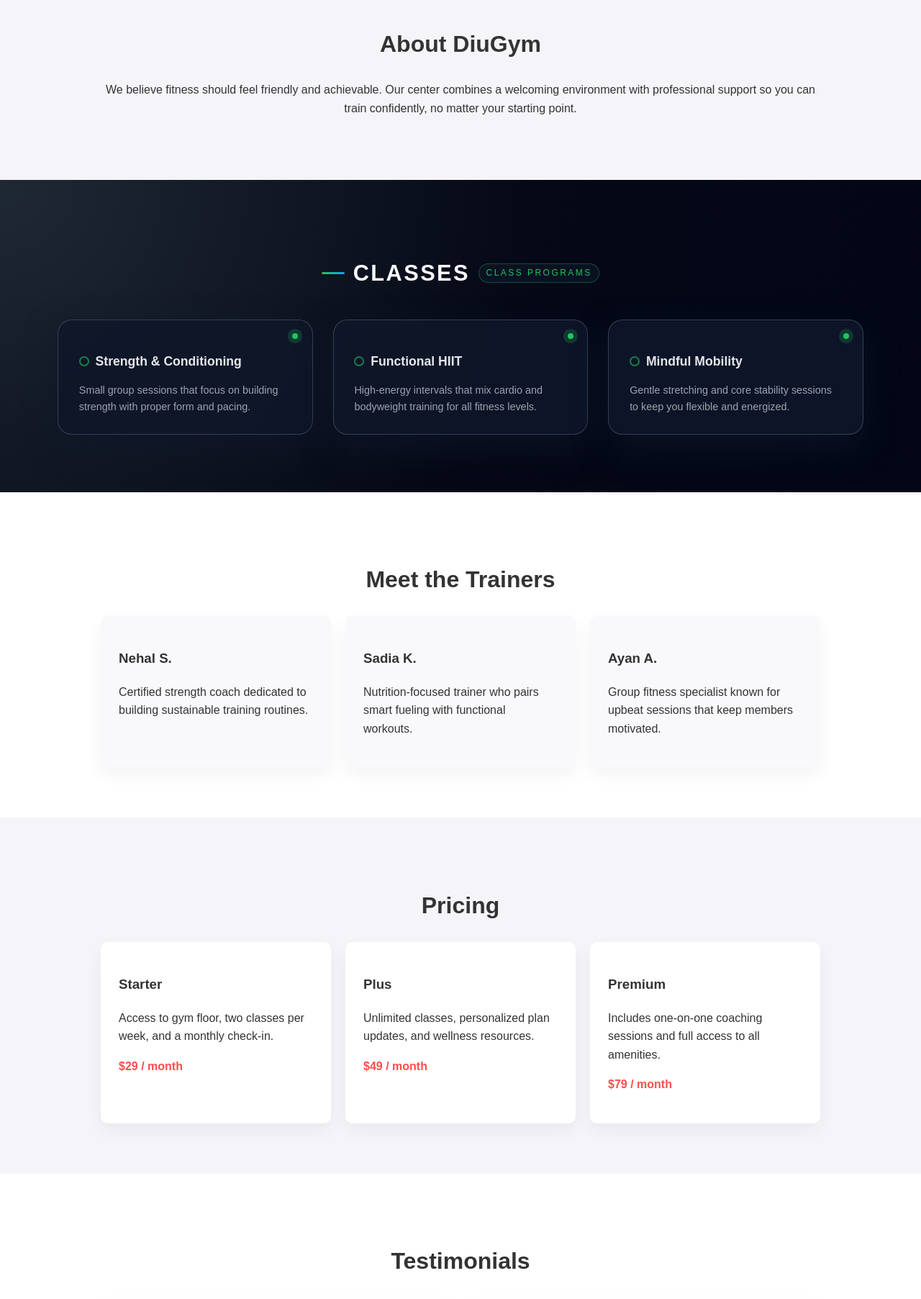
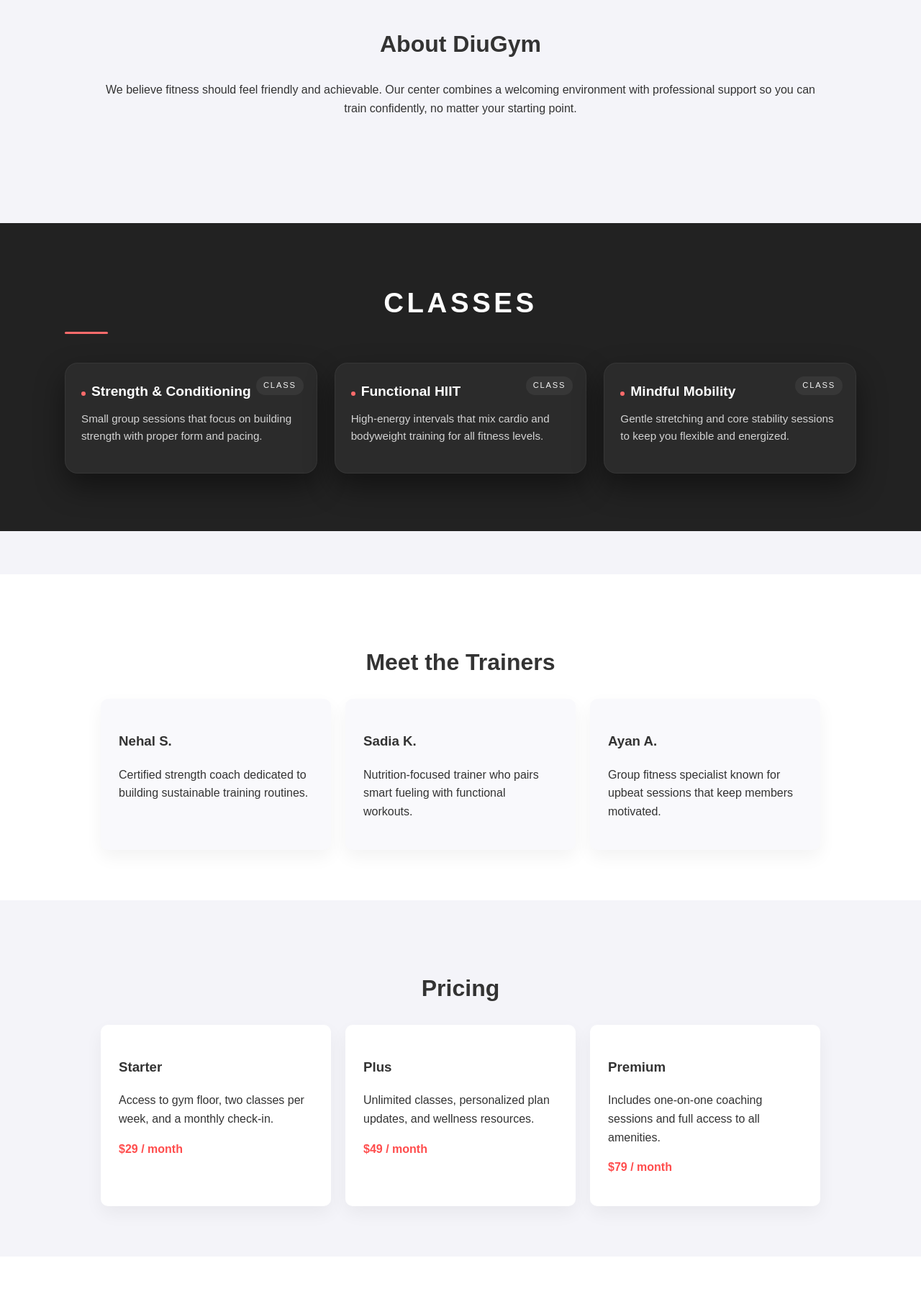
Before and after one commit to shouvikofficial/web-engineering-project, a PHP site: page / in a window 1280 px wide. Shown: the part 496-2301 px from the top of the page at 72% size. Run offline with PHP 8.4, Linux system fonts and the light colour scheme.

Commit message:
Update style.css

```diff
--- a/assets/css/style.css
+++ b/assets/css/style.css
@@ -189,147 +189,157 @@ footer {
 /* from here onward changes is made by Akib.
 classes*/
 
-:root {
-  --bg-body: #050816;
-  --bg-section: radial-gradient(circle at top left, #1f2933 0, #050816 55%, #020617 100%);
-  --accent: #22c55e;
-  --accent-soft: rgba(34, 197, 94, 0.2);
-  --card-bg: rgba(15, 23, 42, 0.9);
-  --card-border: rgba(148, 163, 184, 0.3);
-  --text-main: #e5e7eb;
-  --text-muted: #9ca3af;
-  --shadow-soft: 0 18px 45px rgba(15, 23, 42, 0.7);
+/* Make sure global stuff doesn't interfere too much */
+*,
+*::before,
+*::after {
+  box-sizing: border-box;
 }
-#classes.section {
-  background: var(--bg-section);
-  padding: 5rem 1.5rem;
-  color: var(--text-main);
+
+/* Only target this specific section */
+#classes {
+  padding: 80px 20px;
+  background: #222; /* Dark */
+  position: relative;
+  z-index: 1; /* Sits nicely above backgrounds behind it */
+  margin: 60px 0; /* Space from previous & next sections */
 }
 
 #classes .section-content {
-  max-width: 1120px;
+  max-width: 1100px;
   margin: 0 auto;
 }
-#classes h2 {
-  font-size: clamp(1.75rem, 2.4vw, 2.25rem);
-  font-weight: 700;
-  letter-spacing: 0.08em;
-  text-transform: uppercase;
-  color: #f9fafb;
-  display: inline-flex;
-  align-items: center;
-  gap: 0.75rem;
-  margin-bottom: 2.5rem;
-  position: relative;
+
+/* Reset any weird inherited margins from global styles */
+#classes h2,
+#classes h3,
+#classes p {
+  margin-top: 0;
 }
 
-#classes h2::before {
-  content: "";
-  display: inline-block;
-  width: 32px;
-  height: 3px;
-  border-radius: 999px;
-  background: linear-gradient(90deg, var(--accent), #0ea5e9);
+/* Section title */
+#classes h2 {
+  font-size: 2.4rem;
+  margin-bottom: 1rem;
+  color: #fff;
+  text-transform: uppercase;
+  letter-spacing: 0.12em;
 }
 
 #classes h2::after {
-  content: "Class Programs";
-  font-size: 0.75rem;
-  font-weight: 500;
-  text-transform: uppercase;
-  color: var(--accent);
-  padding: 0.2rem 0.6rem;
+  content: "";
+  display: block;
+  width: 60px;
+  height: 3px;
+  margin-top: 10px;
+  background: #ff6b6b; /* Primary accent */
   border-radius: 999px;
-  background: rgba(15, 23, 42, 0.65);
-  border: 1px solid rgba(34, 197, 94, 0.35);
 }
+
+/* Cards container */
 #classes .cards {
   display: grid;
-  grid-template-columns: repeat(auto-fit, minmax(260px, 1fr));
-  gap: 1.75rem;
+  grid-template-columns: repeat(3, minmax(0, 1fr));
+  gap: 24px;
+  margin-top: 40px;
 }
+
+/* Individual card */
 #classes .card {
+  background: #2b2b2b;
+  border-radius: 18px;
+  padding: 24px 22px;
+  box-shadow: 0 18px 40px rgba(0, 0, 0, 0.45);
+  border: 1px solid rgba(255, 255, 255, 0.05);
   position: relative;
-  background: var(--card-bg);
-  border-radius: 1.25rem;
-  padding: 1.6rem 1.8rem;
-  border: 1px solid var(--card-border);
-  box-shadow: var(--shadow-soft);
   overflow: hidden;
-  cursor: pointer;
   transition:
-    transform 180ms ease-out,
-    box-shadow 180ms ease-out,
-    border-color 180ms ease-out,
-    background 180ms ease-out;
+    transform 0.25s ease,
+    box-shadow 0.25s ease,
+    border-color 0.25s ease,
+    background 0.25s ease;
 }
+
+/* Accent glow */
 #classes .card::before {
   content: "";
   position: absolute;
-  inset: -40%;
-  background: radial-gradient(circle at top left, rgba(34, 197, 94, 0.08), transparent 55%);
+  inset: 0;
+  background: radial-gradient(circle at top left, rgba(255, 107, 107, 0.18), transparent 55%);
   opacity: 0;
-  transition: opacity 200ms ease-out;
+  transition: opacity 0.25s ease;
   pointer-events: none;
 }
+
+/* Small “Class” pill */
 #classes .card::after {
-  content: "";
+  content: "Class";
   position: absolute;
-  top: 1.1rem;
-  right: 1.2rem;
-  width: 8px;
-  height: 8px;
+  top: 18px;
+  right: 18px;
+  font-size: 0.7rem;
+  letter-spacing: 0.16em;
+  text-transform: uppercase;
+  padding: 4px 10px;
   border-radius: 999px;
-  background: var(--accent);
-  box-shadow: 0 0 0 6px var(--accent-soft);
+  background: rgba(255, 255, 255, 0.06);
+  color: #f5f5f5;
 }
+
+#classes .card h3 {
+  font-size: 1.2rem;
+  margin-bottom: 10px;
+  color: #fff;
+}
+
+#classes .card p {
+  font-size: 0.95rem;
+  line-height: 1.6;
+  color: #d3d3d3;
+}
+
+/* Hover */
 #classes .card:hover {
   transform: translateY(-6px);
-  box-shadow: 0 22px 55px rgba(15, 23, 42, 0.95);
-  border-color: rgba(34, 197, 94, 0.55);
-  background: linear-gradient(
-    135deg,
-    rgba(15, 23, 42, 0.98),
-    rgba(15, 23, 42, 0.96) 60%,
-    rgba(8, 47, 73, 0.95)
-  );
+  box-shadow: 0 24px 52px rgba(0, 0, 0, 0.7);
+  border-color: rgba(255, 107, 107, 0.5);
+  background: #252525;
 }
 
 #classes .card:hover::before {
   opacity: 1;
 }
-#classes .card h3 {
-  font-size: 1.1rem;
-  font-weight: 600;
-  margin-bottom: 0.55rem;
-  display: flex;
-  align-items: center;
-  gap: 0.55rem;
-}
+
+/* Dot before heading */
 #classes .card h3::before {
   content: "";
-  width: 10px;
-  height: 10px;
+  display: inline-block;
+  width: 6px;
+  height: 6px;
+  margin-right: 8px;
   border-radius: 999px;
-  border: 2px solid rgba(34, 197, 94, 0.6);
+  background: #ff6b6b;
 }
-#classes .card p {
-  font-size: 0.9rem;
-  line-height: 1.6;
-  color: var(--text-muted);
-  margin-bottom: 0;
+
+/* Responsive */
+@media (max-width: 900px) {
+  #classes .cards {
+    grid-template-columns: repeat(2, minmax(0, 1fr));
+  }
 }
-@media (max-width: 768px) {
-  #classes.section {
-    padding: 3.5rem 1.25rem;
+
+@media (max-width: 600px) {
+  #classes {
+    padding: 60px 16px;
+    margin: 40px 0; /* slightly less margin on small screens */
   }
 
-  #classes h2 {
-    margin-bottom: 2rem;
+  #classes .cards {
+    grid-template-columns: 1fr;
   }
 
   #classes .card {
-    padding: 1.4rem 1.5rem;
+    padding: 20px 18px;
   }
 }
 
```
